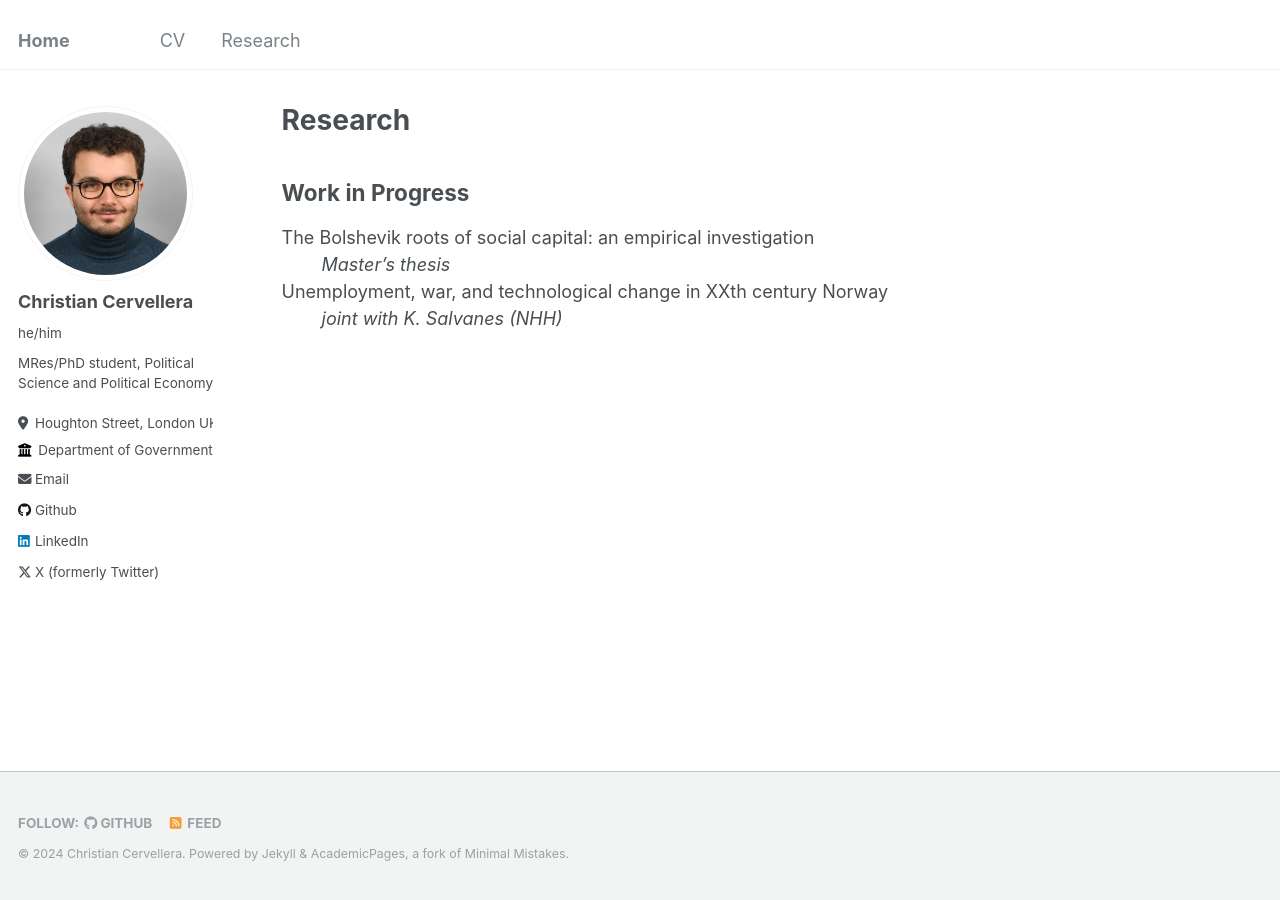
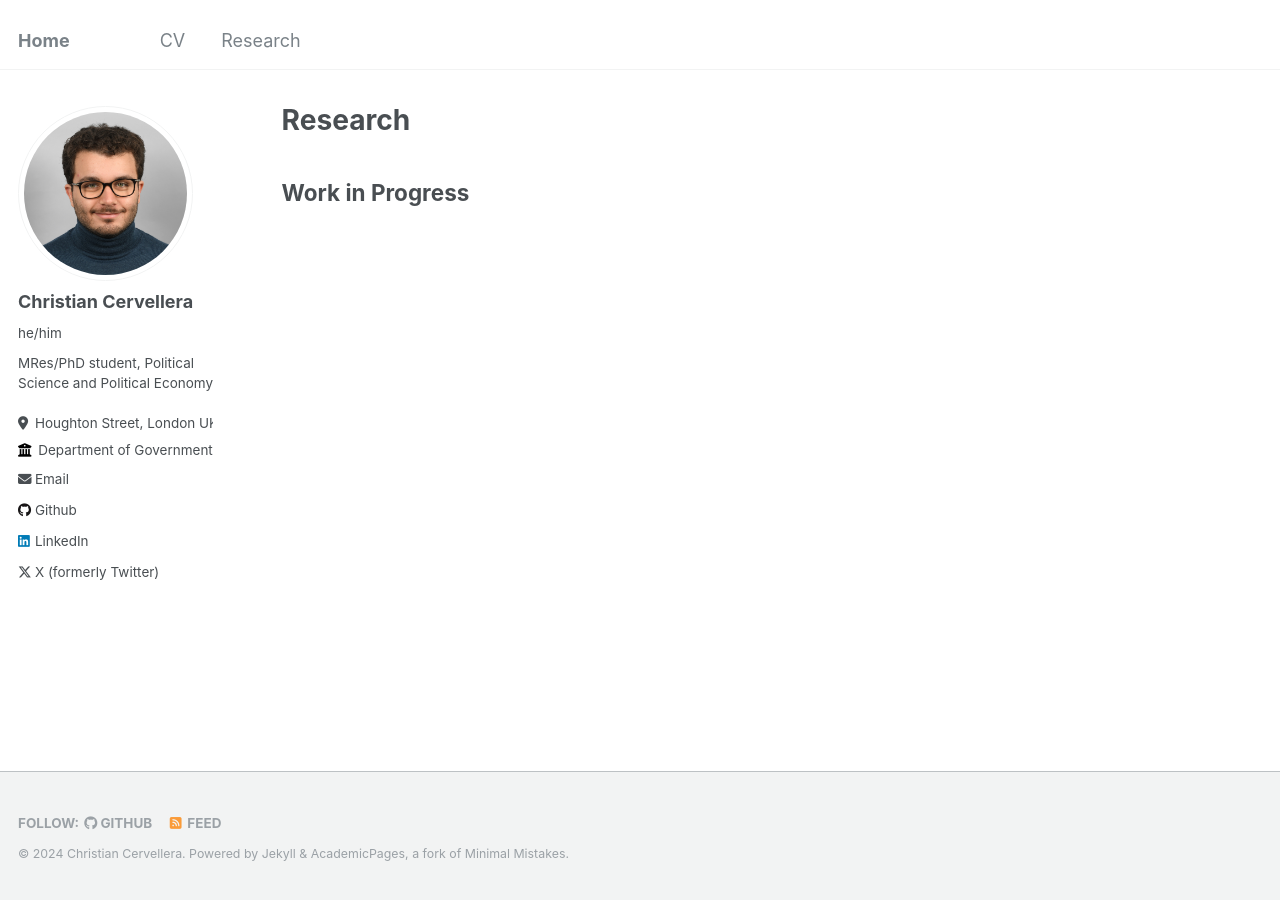
Before and after one commit to ritwika-das/ritwika-das.github.io, a Jekyll site: the page built from _pages/publications.md, in a window 1280 px wide. Built offline with Jekyll 4.4.1, drawn with Linux system fonts in a browser that asks for light colours; a file with an impossible date is left out.

Commit message:
Update publications.md

```diff
--- a/_pages/publications.md
+++ b/_pages/publications.md
@@ -7,13 +7,9 @@ author_profile: true
 
 Work in Progress
 ------
-{: refdef}
 
-The Bolshevik roots of social capital: an empirical investigation
-: _Master's thesis_
-
-
-{: refdef}
-
-Unemployment, war, and technological change in XXth century Norway
-: _joint with K. Salvanes (NHH)_
+{% for post in site.research reversed %}
+  {% if post.PublicationStatus == 'WorkInProgress' %}
+    {% include archive-single.html %}
+  {% endif %}
+{% endfor %}
```
